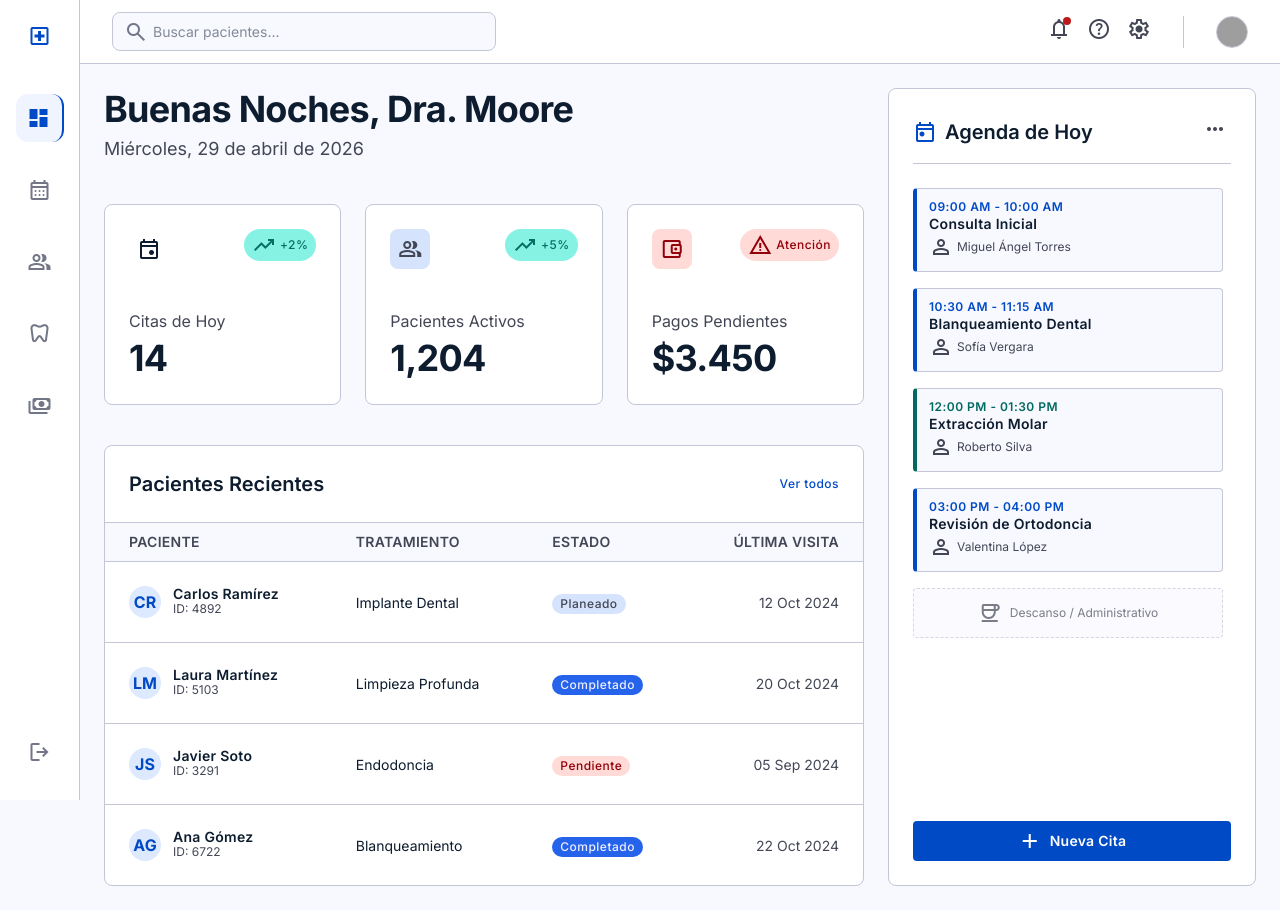
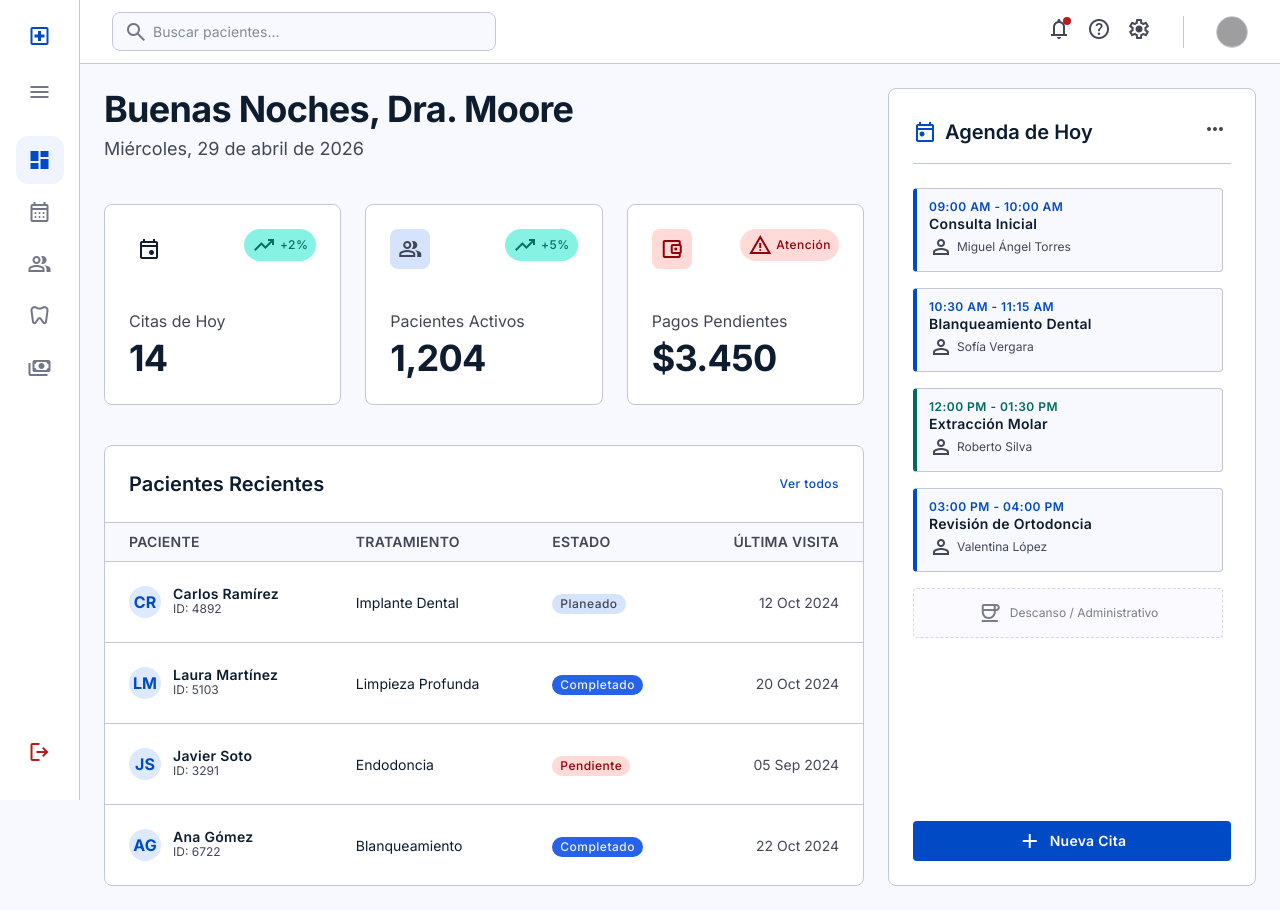
Before and after one commit to Yisus538/frontend_clinica, a React (Vite) app: page /dashboard in a window 1280 px wide. Built offline with nearby package versions, Linux system fonts and the light colour scheme; grey boxes are pictures that could not be loaded.

Commit message:
actualizacion de sidebar

```diff
--- a/src/features/dashboard/types/dashboard.types.ts
+++ b/src/features/dashboard/types/dashboard.types.ts
@@ -39,12 +39,15 @@ export interface AgendaItemData {
 export interface TopBarProps {
   doctorName?: string;
   avatarUrl?: string;
+  sidebarExpanded?: boolean;
 }
 
 export interface SidebarProps {
   items: NavItem[];
   activeHref: string;
   bottomItems?: NavItem[];
+  expanded?: boolean;
+  onToggle?: () => void;
 }
 
 export interface DashboardLayoutProps {
--- a/src/shared/components/layout/DashboardLayout.tsx
+++ b/src/shared/components/layout/DashboardLayout.tsx
@@ -1,14 +1,23 @@
+import { useState } from "react";
 import { Outlet } from "react-router";
-import { Sidebar } from "./Sidebar";
+import { Sidebar, SIDEBAR_WIDTH_COLLAPSED, SIDEBAR_WIDTH_EXPANDED } from "./Sidebar";
 import { TopBar } from "./TopBar";
 
 export const DashboardLayout = () => {
+  const [sidebarExpanded, setSidebarExpanded] = useState(false);
+
+  const toggleSidebar = () => setSidebarExpanded((prev) => !prev);
+  const sidebarWidth = sidebarExpanded ? SIDEBAR_WIDTH_EXPANDED : SIDEBAR_WIDTH_COLLAPSED;
+
   return (
     <div className="min-h-screen bg-background text-on-surface font-body-md">
-      <Sidebar />
-      <TopBar />
+      <Sidebar expanded={sidebarExpanded} onToggle={toggleSidebar} />
+      <TopBar sidebarExpanded={sidebarExpanded} />
 
-      <main className="ml-20 mt-16 p-gutter max-w-[1400px] mx-auto">
+      <main
+        className="mt-16 p-gutter max-w-[1400px] mx-auto transition-all duration-300 ease-in-out"
+        style={{ marginLeft: sidebarWidth }}
+      >
         <Outlet />
       </main>
     </div>
--- a/src/shared/components/layout/Sidebar.tsx
+++ b/src/shared/components/layout/Sidebar.tsx
@@ -10,31 +10,71 @@ const NAV_ITEMS = [
 ];
 
 const BOTTOM_ITEMS = [
-  { icon: "logout", label: "Cerrar sesión", href: "/logout" },
+  { icon: "logout", label: "Cerrar Sesión", href: "/logout" },
 ];
 
-export const Sidebar = ({ items = NAV_ITEMS, bottomItems = BOTTOM_ITEMS }: Partial<SidebarProps>) => {
+export const SIDEBAR_WIDTH_COLLAPSED = 80;  // px
+export const SIDEBAR_WIDTH_EXPANDED = 240;  // px
+
+export const Sidebar = ({
+  items = NAV_ITEMS,
+  bottomItems = BOTTOM_ITEMS,
+  expanded = false,
+  onToggle,
+}: Partial<SidebarProps>) => {
   const { pathname } = useLocation();
 
   const isActive = (href: string) => pathname === href || pathname.startsWith(href + "/");
+  const width = expanded ? SIDEBAR_WIDTH_EXPANDED : SIDEBAR_WIDTH_COLLAPSED;
 
   return (
     <nav
       id="sidebar-nav"
-      className="bg-surface-container-lowest h-screen w-20 flex flex-col border-r border-outline-variant fixed left-0 top-0 z-40 items-center py-6 gap-8"
+      className="bg-surface-container-lowest h-screen flex flex-col border-r border-outline-variant fixed left-0 top-0 z-40 py-6 gap-6 transition-all duration-300 ease-in-out overflow-hidden"
+      style={{ width }}
     >
-      {/* Logo */}
-      <div className="mb-2">
-        <span
-          className="material-symbols-outlined text-3xl text-primary"
-          title="DentaClinic"
-        >
-          local_hospital
-        </span>
+      {/* Header: Logo + Toggle */}
+      <div className={`flex items-center ${expanded ? "px-5 justify-between" : "justify-center"}`}>
+        <div className="flex items-center gap-3 min-w-0">
+          <span className="material-symbols-outlined text-3xl text-primary shrink-0" title="DentaClinic">
+            local_hospital
+          </span>
+          {expanded && (
+            <span className="text-label-md font-label-md text-on-surface truncate whitespace-nowrap">
+              Gestión Administrativa
+            </span>
+          )}
+        </div>
+
+        {/* Toggle button — only visible when expanded */}
+        {expanded && (
+          <button
+            id="btn-sidebar-collapse"
+            onClick={onToggle}
+            className="shrink-0 w-8 h-8 flex items-center justify-center rounded-lg text-outline hover:text-primary hover:bg-surface-container-low transition-colors cursor-pointer"
+            aria-label="Contraer menú"
+          >
+            <span className="material-symbols-outlined text-xl">chevron_left</span>
+          </button>
+        )}
       </div>
 
+      {/* Expand button — only visible when collapsed */}
+      {!expanded && (
+        <div className="flex justify-center">
+          <button
+            id="btn-sidebar-expand"
+            onClick={onToggle}
+            className="w-10 h-10 flex items-center justify-center rounded-lg text-outline hover:text-primary hover:bg-surface-container-low transition-colors cursor-pointer"
+            aria-label="Expandir menú"
+          >
+            <span className="material-symbols-outlined text-xl">menu</span>
+          </button>
+        </div>
+      )}
+
       {/* Navigation Links */}
-      <div className="flex flex-col w-full items-center gap-6">
+      <div className={`flex flex-col w-full gap-1 ${expanded ? "px-3" : "items-center"}`}>
         {items.map((item) => {
           const active = isActive(item.href);
           return (
@@ -42,38 +82,51 @@ export const Sidebar = ({ items = NAV_ITEMS, bottomItems = BOTTOM_ITEMS }: Parti
               key={item.href}
               href={item.href}
               aria-label={item.label}
-              title={item.label}
+              title={!expanded ? item.label : undefined}
               className={`
-                w-12 h-12 flex items-center justify-center rounded-xl
-                transition-all duration-200 ease-in-out
+                flex items-center rounded-xl transition-all duration-200 ease-in-out
+                ${expanded ? "h-11 px-3 gap-3" : "w-12 h-12 justify-center"}
                 ${active
-                  ? "text-primary bg-primary-light border-r-2 border-primary"
+                  ? "text-primary bg-primary-light"
                   : "text-outline hover:text-primary hover:bg-surface-container-low"
                 }
               `}
             >
               <span
-                className="material-symbols-outlined"
+                className="material-symbols-outlined shrink-0"
                 style={active ? { fontVariationSettings: "'FILL' 1" } : undefined}
               >
                 {item.icon}
               </span>
+              {expanded && (
+                <span className="text-body-sm font-body-sm truncate whitespace-nowrap">
+                  {item.label}
+                </span>
+              )}
             </a>
           );
         })}
       </div>
 
       {/* Bottom Actions */}
-      <div className="mt-auto flex flex-col items-center gap-4">
+      <div className={`mt-auto flex flex-col gap-1 ${expanded ? "px-3" : "items-center"}`}>
         {bottomItems?.map((item) => (
           <a
             key={item.href}
             href={item.href}
             aria-label={item.label}
-            title={item.label}
-            className="w-12 h-12 flex items-center justify-center rounded-xl text-outline hover:text-primary hover:bg-surface-container-low transition-all duration-200 ease-in-out"
+            title={!expanded ? item.label : undefined}
+            className={`
+              flex items-center rounded-xl text-error hover:bg-error-container transition-all duration-200 ease-in-out
+              ${expanded ? "h-11 px-3 gap-3" : "w-12 h-12 justify-center"}
+            `}
           >
-            <span className="material-symbols-outlined">{item.icon}</span>
+            <span className="material-symbols-outlined shrink-0">{item.icon}</span>
+            {expanded && (
+              <span className="text-body-sm font-body-sm truncate whitespace-nowrap">
+                {item.label}
+              </span>
+            )}
           </a>
         ))}
       </div>
--- a/src/shared/components/layout/TopBar.tsx
+++ b/src/shared/components/layout/TopBar.tsx
@@ -1,11 +1,17 @@
+import type { TopBarProps } from "../../../features/dashboard/types/dashboard.types";
+import { SIDEBAR_WIDTH_COLLAPSED, SIDEBAR_WIDTH_EXPANDED } from "./Sidebar";
+
 const AVATAR_URL =
   "https://lh3.googleusercontent.com/aida-public/AB6AXuAbkPs-JNfDEkdrQUhZGMrshgKHvGn7f_ECIEEM3_JMX-WwRqASE1Q6kgIB79_XwYxzhKUN8KBV2MFYQ_NV3a0ub7dBDt_SBROlam5wDJiVomzoRqE3AYAEqD1ogA2PyIZ9zyiPeHsfu5rQzd2TO99o5P9zBWrlmN0Wp1HNwA2nc6wLX5e0S-nNUuu3Zgjv7-y7dhu3SdGaI443vsHWuQK-TFU70HQMncTODaDlcoGCB0OXFtqYlEvLN_CM4jg4fWqfc3yT_nsJeyo";
 
-export const TopBar = () => {
+export const TopBar = ({ sidebarExpanded = false }: TopBarProps) => {
+  const sidebarWidth = sidebarExpanded ? SIDEBAR_WIDTH_EXPANDED : SIDEBAR_WIDTH_COLLAPSED;
+
   return (
     <header
       id="top-bar"
-      className="fixed top-0 right-0 left-20 h-16 flex items-center justify-between px-8 z-30 bg-surface-container-lowest/80 backdrop-blur-md border-b border-outline-variant"
+      className="fixed top-0 right-0 h-16 flex items-center justify-between px-8 z-30 bg-surface-container-lowest/80 backdrop-blur-md border-b border-outline-variant transition-all duration-300 ease-in-out"
+      style={{ left: sidebarWidth }}
     >
       {/* Search */}
       <div className="flex-1 flex items-center">
```
